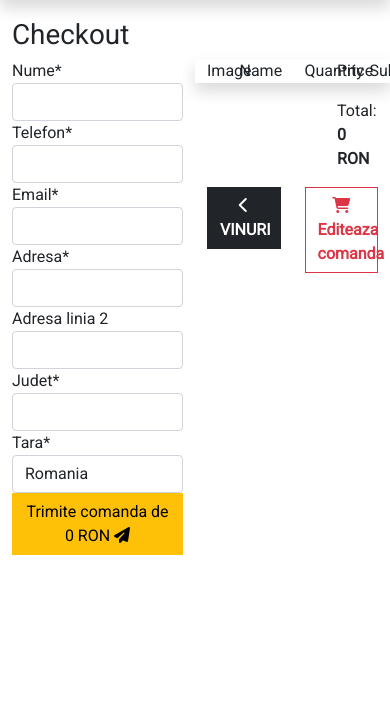
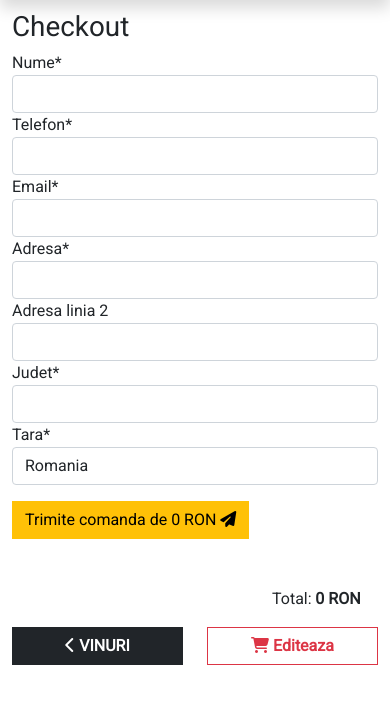
Before and after one commit to BuleandraGeorge/GPR-Official, a Django app: page /checkout/ in a window 390 px wide; the page is wider, and only the part inside the window is pictured. Shown: the part 46-758 px from the top of that part. Run offline with Django 3.2, Linux system fonts and the light colour scheme; some libraries are stand-ins or nearby versions.

Commit message:
Responsiveness Bag, Checkout, search function

```diff
--- a/checkout/templates/checkout/checkout.html
+++ b/checkout/templates/checkout/checkout.html
@@ -6,25 +6,19 @@
 <div class="container">
 <h1 class="mb-2"> Checkout </h1>
 <div class="row">
-    <div class="col-6">
+    <div class="col-12 mb-5">
         <!--Delivery Address-->
         <form method="POST" action="#">
             {% csrf_token %}
             {{OrderForm|crispy}}
-            <button class="btn btn-warning rounded-0" type="submit">Trimite comanda de {{total}} RON <i class="fas fa-paper-plane"></i></button>
+            <button class="btn btn-warning rounded-0 mt-3" type="submit">Trimite comanda de {{total}} RON <i class="fas fa-paper-plane"></i></button>
         </form>
     </div>
-    <div class="col-6">
+    <div class="col-12 mb-5">
         <!--Order Details-->
-        <div class="row mb-3 shadow">
-            <div class="col-2 ">Image</div>
-            <div class="col-4 text-center">Name</div>
-            <div class="col-2 text-center">Quantity</div>
-            <div class="col-2 text-center">Price</div>
-            <div class="col-2 text-center">Subtotal</div>
-        </div>
+        <div class="container">
             {% for item in bag_items %}
-        <div class="row shadow mb-2">
+        <div class="row pb-2 shadow">
         <div class="col-2 mx-auto">
             {% if item.wine.image %}
                 <img src="{{item.wine.image.url}}" class="mx-auto" style="height:9rem; width:3rem;" alt="{{wine.name}}">
@@ -34,19 +28,23 @@
         </div>
         <div class="col-4 my-auto">
             <p><strong>{{item.wine.name}}</strong></p>
-                <p><strong>{{item.size}}</strong></p>
+            <p><strong >{{item.size}}</strong></p>
         </div>
         <div class="col-2 my-auto">
-                    {{item.qty}}
+           {{ item.qty }}
         </div>
-            <div class="col-2 my-auto text-center">
+        <div class="col-2 my-auto text-center px-0">
+            <span>Price:</span>
             <strong>{{item.price}} RON</strong>
         </div>
-            <div class="col-2 my-auto text-center">
+        <div class="col-2 my-auto text-center px-0">
+            <span>Subtotal:</span>
             <strong>{{item.price|calc_subtotal:item.qty}} RON</strong>
         </div>
         </div>
         {% endfor %}
+        </div>
+
     <div class="row d-flex justify-content-end mb-3">
         <div class="col-4">
             <div class="row">
@@ -62,7 +60,7 @@
     <div class="col-6">
         <a href="{% url 'bag' %}" class="btn btn-outline-danger rounded-0 w-100">
             <i class="fas fa-shopping-cart"></i>
-            <strong>  Editeaza comanda </strong>
+            <strong>  Editeaza </strong>
         </a>
     </div>
 </div>
--- a/static/css/base.css
+++ b/static/css/base.css
@@ -15,11 +15,11 @@ body{
 }
 .content-zone{
 
-    margin-top: 4rem;
+    margin-top:3.5rem;
 }
 @media (min-width: 768px){
     .content-zone{
-    margin-top:8rem;
+    margin-top:10rem;
     }
     .brand{
     font-size: 2.5rem;
--- a/templates/base.html
+++ b/templates/base.html
@@ -52,9 +52,9 @@
                             </a>
                             <ul class="dropdown-menu text-center rounded-0 m-0 wines-dropdown p-0 " aria-labelledby="navbarDropdown">
                                 <li><a class="dropdown-item wine-color" href="{% url 'wines_view' %}">Toate</a></li>
-                                <li><a class="dropdown-item wine-color" href="#">Rosii</a></li>
-                                <li><a class="dropdown-item wine-color" href="#">Rose</a></li>
-                                <li><a class="dropdown-item wine-color" href="#">Albe</a></li>
+                                <li><a class="dropdown-item wine-color" href="{% url 'wines_view'%}?color=Red">Rosii</a></li>
+                                <li><a class="dropdown-item wine-color" href="{% url 'wines_view'%}?color=Rose">Rose</a></li>
+                                <li><a class="dropdown-item wine-color" href="{% url 'wines_view'%}?color=White">Albe</a></li>
                             </ul>
                         </li>
                         <li class="nav-item">
@@ -74,14 +74,12 @@
                         </li>
                         <!-- Search bar -->
                         <li class="nav-item">
-                            <a class="nav-link  p-0 text-danger" href="#">
-                                <form>
+                                <form method="GET" action="{% url 'wines_view' %}">
                                     <div class="input-group input-group-sm">
                                         <input type="text" name="q" class="form-control text-danger rounded-0 border-start-0 border-end-0    border-top-0" placeholder="Cauta un vin" >
                                         <button type="submit" class="btn btn-small text-light bg-danger"><i class="fas fa-search"></i></button>
                                     </div>
                                 </form>
-                            </a>
                         </li>
                     </ul>
                 </div>
--- a/wines/templates/wines/wines.html
+++ b/wines/templates/wines/wines.html
@@ -6,7 +6,7 @@
 {% block content %}
 {% include 'wines/includes/mobile_filters.html' %}
 <div class="container-fluid wine-list" id ="winelist">
-    <h1 class="text-center">Vinuri</h1>
+    <h1 class="text-center mt-5">Vinuri</h1>
     <span class="badge badge-pill badge-warning">Warning</span>
     <div class="row">
         {% if not wines %}
```
Also changed, not shown: bag/templates/bag/bag.html (+32 -13 lines), wines/views.py (+9 -0 lines), db.sqlite3. Lines whose indentation alone changed are shown as unchanged.
